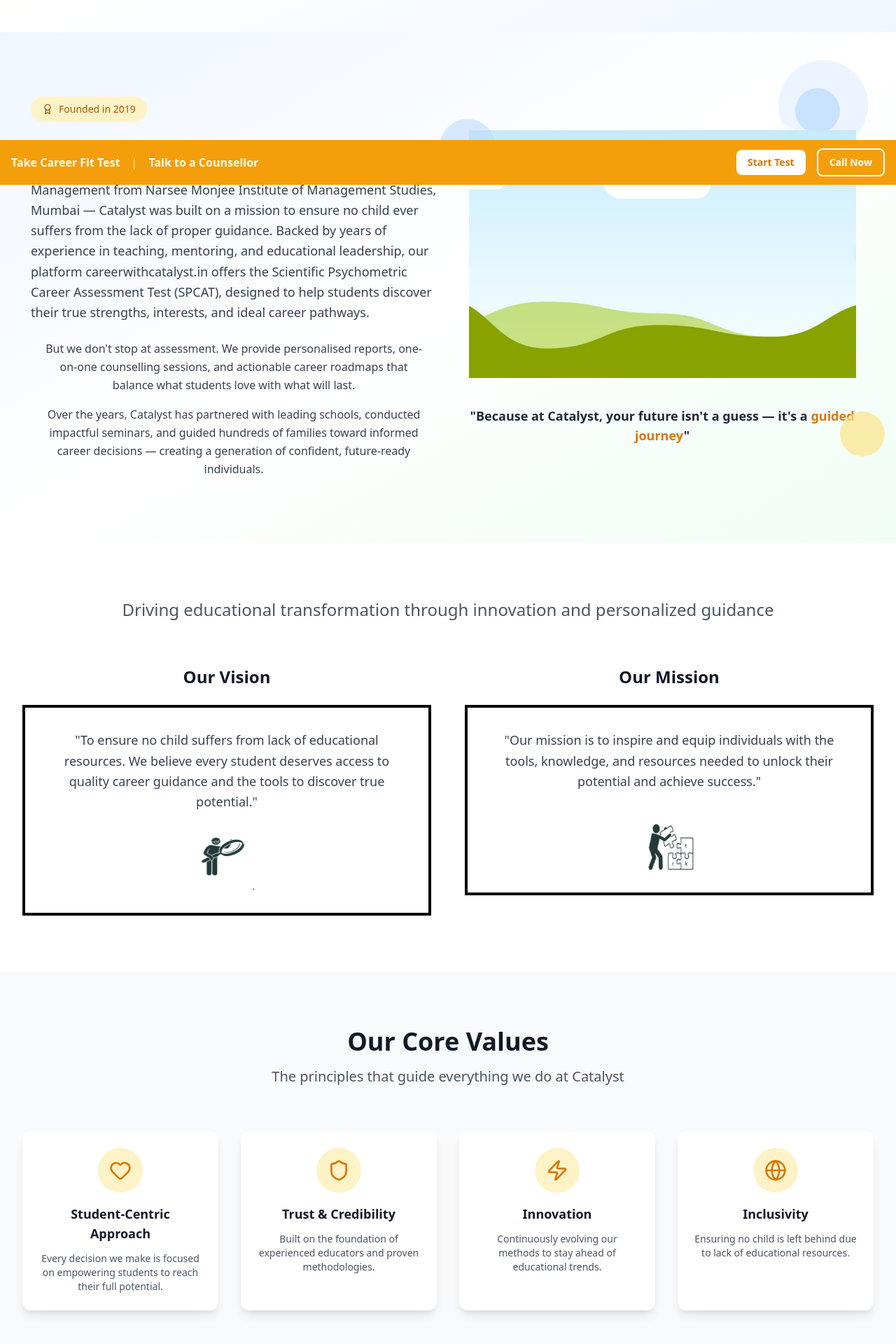
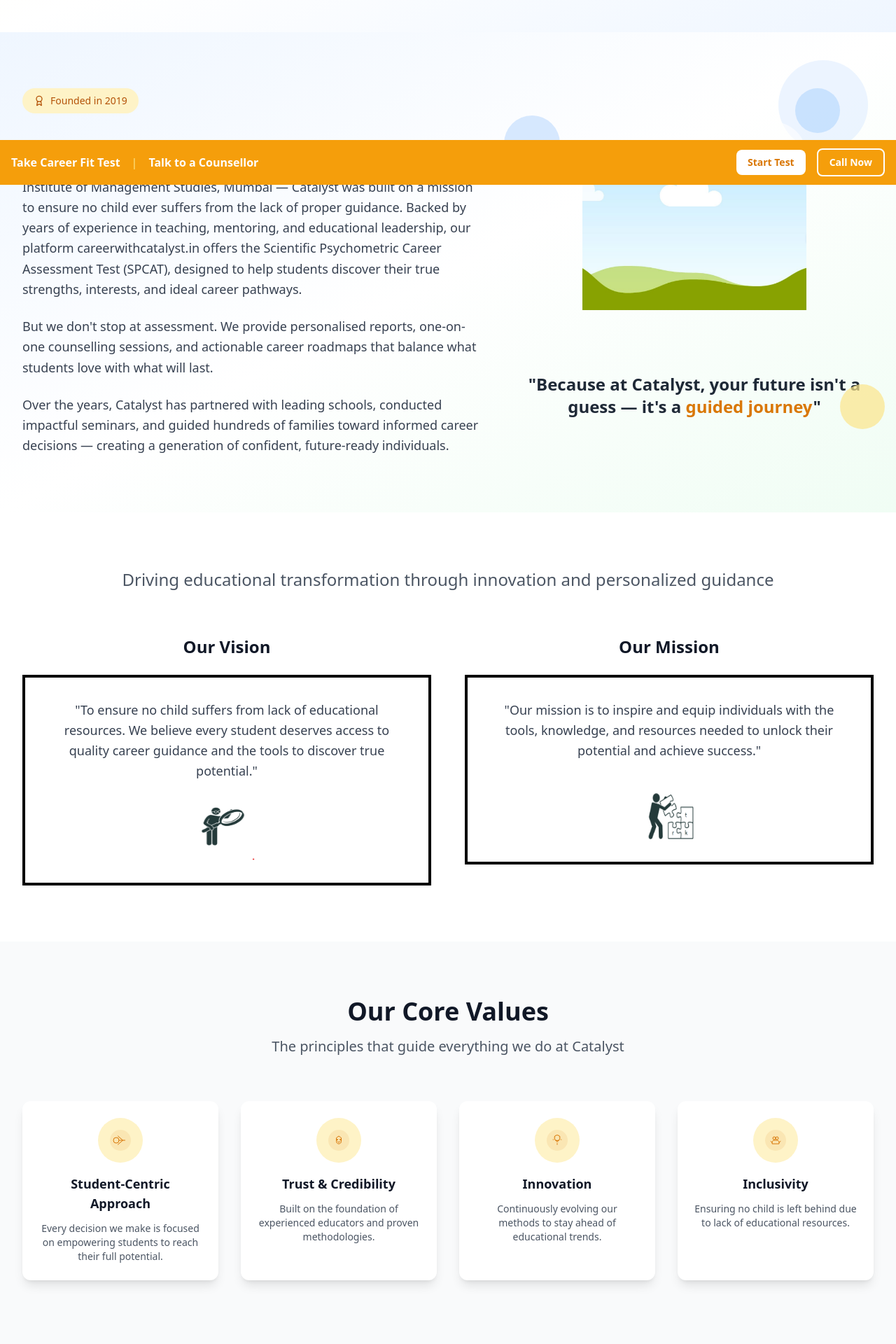
Before and after one commit to Michaelanand123singh/Catalyst-career-ai-frontend, a React (Create React App) app: page /about in a window 1280 px wide. Shown: the part 600-2520 px from the top of the page at 70% size. Built offline with nearby package versions, Linux system fonts and the light colour scheme; no server answers.

Commit message:
udpated about page

```diff
--- a/src/pages/About.jsx
+++ b/src/pages/About.jsx
@@ -6,7 +6,6 @@
   Users,
   BookOpen,
   Lightbulb,
-  Heart,
   CheckCircle,
   ArrowRight,
   Calendar,
@@ -20,31 +19,68 @@
 import bg from "../images/bg.png"
 import vision from "../images/vision.png"
 import mission from "../images/mission.png"
+
+// Custom SVG Icons
+const StudentCentricIcon = () => (
+  <svg width="32" height="32" viewBox="0 0 64 64" fill="none" xmlns="http://www.w3.org/2000/svg">
+    <circle cx="32" cy="32" r="30" fill="currentColor" fillOpacity="0.1"/>
+    <path d="M25 20L39 32L25 44M28 32H45" stroke="currentColor" strokeWidth="2" strokeLinecap="round" strokeLinejoin="round"/>
+    <circle cx="20" cy="32" r="8" stroke="currentColor" strokeWidth="2" fill="none"/>
+  </svg>
+);
+
+const TrustCredibilityIcon = () => (
+  <svg width="32" height="32" viewBox="0 0 64 64" fill="none" xmlns="http://www.w3.org/2000/svg">
+    <circle cx="32" cy="32" r="30" fill="currentColor" fillOpacity="0.1"/>
+    <path d="M25 25L32 20L39 25V35C39 38.866 35.866 42 32 42C28.134 42 25 38.866 25 35V25Z" stroke="currentColor" strokeWidth="2" fill="none"/>
+    <circle cx="28" cy="30" r="2" fill="currentColor"/>
+    <circle cx="36" cy="30" r="2" fill="currentColor"/>
+    <path d="M28 35L32 38L36 35" stroke="currentColor" strokeWidth="2" strokeLinecap="round"/>
+  </svg>
+);
+
+const InnovationIcon = () => (
+  <svg width="32" height="32" viewBox="0 0 64 64" fill="none" xmlns="http://www.w3.org/2000/svg">
+    <circle cx="32" cy="32" r="30" fill="currentColor" fillOpacity="0.1"/>
+    <circle cx="32" cy="25" r="8" stroke="currentColor" strokeWidth="2" fill="none"/>
+    <path d="M28 33H36M30 36H34M32 41V44" stroke="currentColor" strokeWidth="2" strokeLinecap="round"/>
+    <path d="M24 22L26 24M40 22L38 24M22 30H20M44 30H42" stroke="currentColor" strokeWidth="1.5" strokeLinecap="round"/>
+  </svg>
+);
+
+const InclusivityIcon = () => (
+  <svg width="32" height="32" viewBox="0 0 64 64" fill="none" xmlns="http://www.w3.org/2000/svg">
+    <circle cx="32" cy="32" r="30" fill="currentColor" fillOpacity="0.1"/>
+    <circle cx="28" cy="26" r="4" stroke="currentColor" strokeWidth="2" fill="none"/>
+    <circle cx="36" cy="26" r="4" stroke="currentColor" strokeWidth="2" fill="none"/>
+    <path d="M22 38C22 34.686 24.686 32 28 32H36C39.314 32 42 34.686 42 38V42H22V38Z" stroke="currentColor" strokeWidth="2" fill="none"/>
+    <path d="M18 35L22 38M46 35L42 38" stroke="currentColor" strokeWidth="2" strokeLinecap="round"/>
+  </svg>
+);
+
 const About = () => {
   const values = [
     {
-      icon: <Heart className="h-8 w-8" />,
+      icon: <StudentCentricIcon />,
       title: "Student-Centric Approach",
       description: "Every decision we make is focused on empowering students to reach their full potential."
     },
     {
-      icon: <Shield className="h-8 w-8" />,
+      icon: <TrustCredibilityIcon />,
       title: "Trust & Credibility",
       description: "Built on the foundation of experienced educators and proven methodologies."
     },
     {
-      icon: <Zap className="h-8 w-8" />,
+      icon: <InnovationIcon />,
       title: "Innovation",
       description: "Continuously evolving our methods to stay ahead of educational trends."
     },
     {
-      icon: <Globe className="h-8 w-8" />,
+      icon: <InclusivityIcon />,
       title: "Inclusivity",
       description: "Ensuring no child is left behind due to lack of educational resources."
     }
   ];
-
-
 
   const teamHighlights = [
     {
@@ -87,7 +123,7 @@
               At <span className="font-semibold text-[#20433C]">Catalyst</span>,
                 we believe that every student's potential is unique - and so should be their career path.
 In today's competitive world, most career choices in India are influenced by peer pressure, trends, or incomplete advice.
-This often leads to misplaced ambitions, wasted years, and unfulfilled dreams - We're here to change that!
+This often leads to misplaced ambitions, wasted years, and unfulfilled dreams - We're here to change that!
             </p>
             <div className="flex flex-col sm:flex-row gap-4 justify-center">
              <Link
@@ -115,44 +151,35 @@
         <div className="absolute top-32 right-32 w-24 h-24 bg-white rounded-full opacity-60"></div>
         <div className="absolute top-20 right-20 w-16 h-16 bg-blue-300 rounded-full opacity-40"></div>
 
-
-      <div className="max-w-8xl mx-auto px-4 sm:px-6 lg:px-8 relative z-10">
-        <div className="flex  gap-2 items-center justify-center ">
+        <div className="max-w-7xl mx-auto px-4 sm:px-6 lg:px-8 relative z-10">
+          <div className="flex flex-col lg:flex-row gap-12 items-center justify-center">
             {/* Text Content */}
-          <div className="space-y-6 w-1/2 p-3">
-            <div className="inline-flex items-center px-4 py-2 bg-amber-100 text-amber-700 rounded-full text-sm font-medium">
+            <div className="flex-1 max-w-2xl">
+              <div className="inline-flex items-center px-4 py-2 bg-amber-100 text-amber-700 rounded-full text-sm font-medium mb-8">
                 <Award className="h-4 w-4 mr-2" />
                 Founded in 2019
               </div>
 
+              <div className="space-y-6">
+                <p className="text-lg text-gray-700 leading-relaxed">
+                  <span className="font-semibold text-amber-600">Haryug Singh</span> — with dual MBAs, one in Product and Brand Management from IIM Rohtak and another in Business Management from Narsee Monjee Institute of Management Studies, Mumbai — Catalyst was built on a mission to ensure no child ever suffers from the lack of proper guidance. Backed by years of experience in teaching, mentoring, and educational leadership, our platform careerwithcatalyst.in offers the Scientific Psychometric Career Assessment Test (SPCAT), designed to help students discover their true strengths, interests, and ideal career pathways.
+                </p>
 
-            <div className="space-y-6  items-center flex justify-center flex-col">
-              <p className="text-lg text-gray-700 leading-relaxed ">
-                 <span className="font-semibold text-amber-600">Haryug Singh</span>  —  with dual MBAs, one in Product and Brand Management from IIM Rohtak and another in Business Management from Narsee Monjee Institute of Management Studies, Mumbai — Catalyst was built on a mission to ensure no child ever suffers from the lack of proper guidance. Backed by years of experience in teaching, mentoring, and educational leadership, our platform careerwithcatalyst.in offers the Scientific Psychometric Career Assessment Test (SPCAT), designed to help students discover their true strengths, interests, and ideal career pathways.
+                <p className="text-lg text-gray-700 leading-relaxed">
+                  But we don't stop at assessment. We provide personalised reports, one-on-one counselling sessions, and actionable career roadmaps that balance what students love with what will last.
                 </p>
-              <div className=' mt-2 max-w-[550px] text-center'>
 
-              <p className="text-md text-gray-700 leading-relaxed mb-4">
-                But we don't stop at assessment. We provide personalised reports, one-on-one counselling sessions, and actionable career roadmaps that balance what
-                students love with what will last.
-              </p>
-              <p className="text-md text-gray-700 leading-relaxed">
-                 Over the years, Catalyst has partnered with leading schools, conducted
-                impactful seminars, and guided hundreds of families toward informed career
-                decisions — creating a generation of confident, future-ready individuals.
+                <p className="text-lg text-gray-700 leading-relaxed">
+                  Over the years, Catalyst has partnered with leading schools, conducted impactful seminars, and guided hundreds of families toward informed career decisions — creating a generation of confident, future-ready individuals.
                 </p>
               </div>
-
-
-            </div>
-
-
             </div>
 
             {/* Quote Section */}
-          <div className="relative w-1/2 items-center content-center flex flex-col">
-            <img src={bg} alt="" srcset="" className='w-90 h-90 mb-10'/>
-              <blockquote className="text-md lg:text-lg font-bold text-gray-800 text-center leading-tight">
+            <div className="flex-1 max-w-lg">
+              <div className="relative flex flex-col items-center text-center">
+                <img src={bg} alt="" className="w-80 h-80 mb-8 object-contain" />
+                <blockquote className="text-xl lg:text-2xl font-bold text-gray-800 leading-tight">
                   "Because at Catalyst, your future isn't a guess — it's a{' '}
                   <span className="text-amber-600">guided journey</span>"
                 </blockquote>
@@ -160,6 +187,7 @@
                 {/* Decorative elements around quote */}
                 <div className="absolute -top-4 -left-4 w-20 h-20 bg-blue-200 rounded-full opacity-60"></div>
                 <div className="absolute -bottom-4 -right-4 w-16 h-16 bg-amber-200 rounded-full opacity-70"></div>
+              </div>
             </div>
           </div>
         </div>
```
Lines whose indentation alone changed are shown as unchanged.
